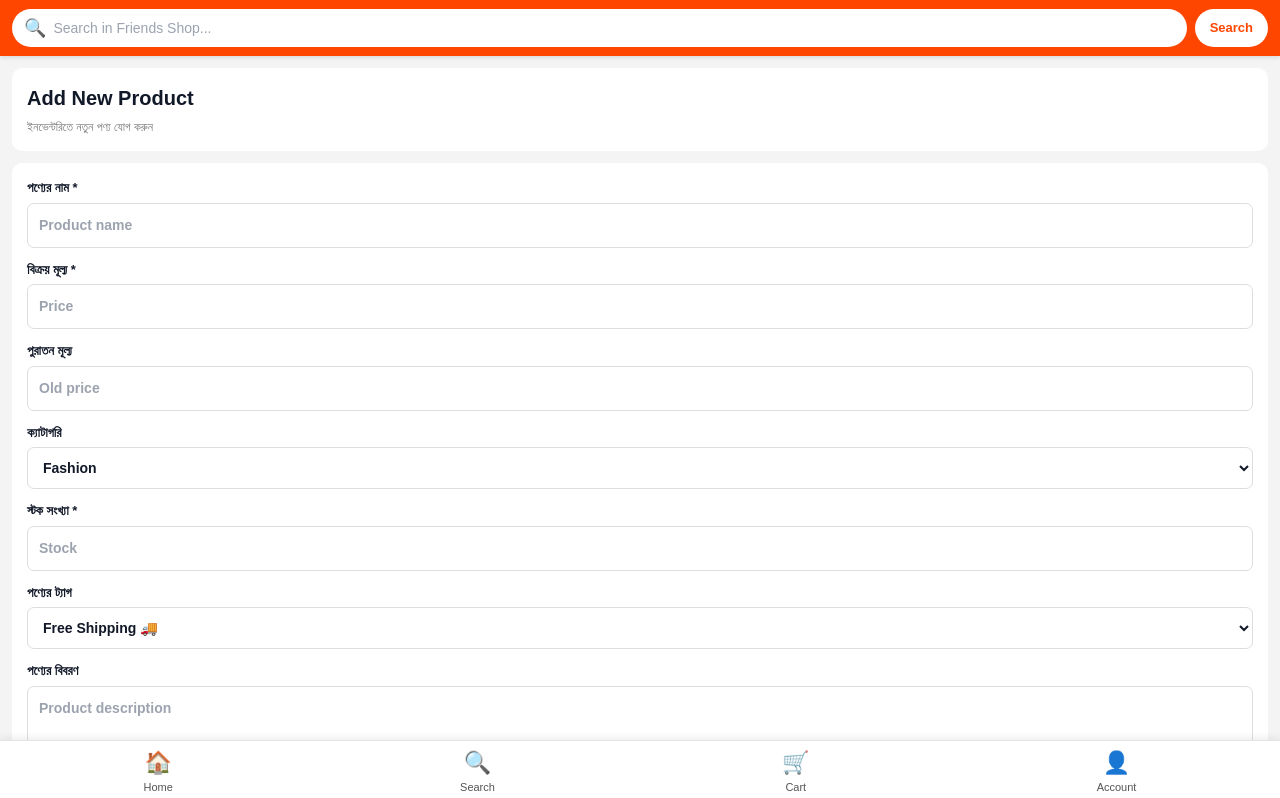
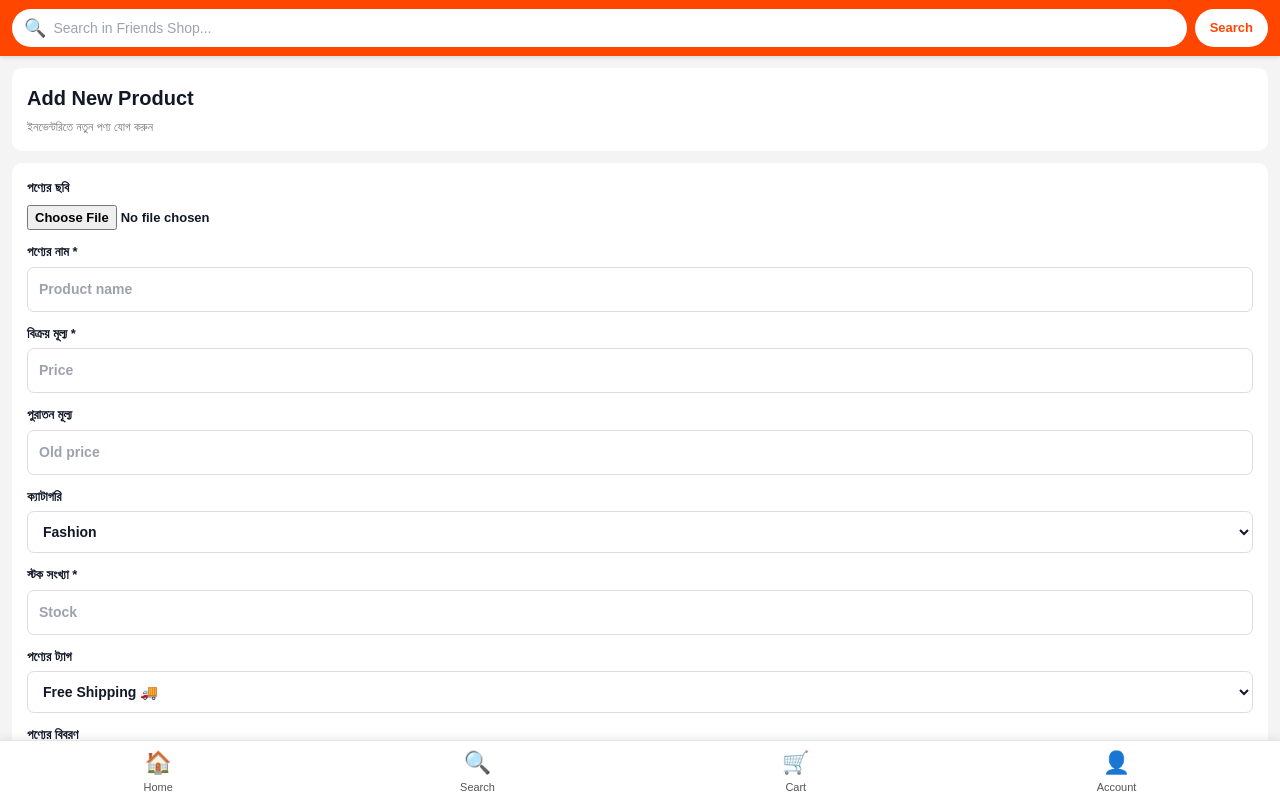
Before and after one commit to mdebarimk-gif/Friends-Shop-New, a Next.js app: page /admin/add-product in a window 1280 px wide. Shown: the top 798 px of the page. Built offline with nearby package versions, Linux system fonts and the light colour scheme; no server answers.

Commit message:
Add product image upload

```diff
--- a/app/admin/add-product/page.tsx
+++ b/app/admin/add-product/page.tsx
@@ -14,8 +14,30 @@ export default function AddProduct() {
     description: '',
   });
 
+  const [imageFile, setImageFile] = useState<File | null>(null);
+  const [imagePreview, setImagePreview] = useState('');
   const [saving, setSaving] = useState(false);
   const [message, setMessage] = useState('');
+
+  const handleImageChange = (e: React.ChangeEvent<HTMLInputElement>) => {
+    const file = e.target.files?.[0];
+
+    if (!file) return;
+
+    if (!file.type.startsWith('image/')) {
+      setMessage('❌ শুধু ছবি নির্বাচন করুন।');
+      return;
+    }
+
+    if (file.size > 5 * 1024 * 1024) {
+      setMessage('❌ ছবির সাইজ সর্বোচ্চ 5 MB হতে পারবে।');
+      return;
+    }
+
+    setImageFile(file);
+    setImagePreview(URL.createObjectURL(file));
+    setMessage('');
+  };
 
   const handleSubmit = async (e: React.FormEvent) => {
     e.preventDefault();
@@ -28,6 +50,38 @@ export default function AddProduct() {
     setSaving(true);
     setMessage('');
 
+    let imageUrl: string | null = null;
+
+    try {
+      // ছবি থাকলে Supabase Storage-এ আপলোড
+      if (imageFile) {
+        const fileExt = imageFile.name.split('.').pop()?.toLowerCase() || 'jpg';
+
+        const fileName = `${Date.now()}-${crypto.randomUUID()}.${fileExt}`;
+
+        const { error: uploadError } = await supabase.storage
+          .from('product-images')
+          .upload(fileName, imageFile, {
+            cacheControl: '3600',
+            upsert: false,
+            contentType: imageFile.type,
+          });
+
+        if (uploadError) {
+          console.error('Image upload error:', uploadError);
+          setMessage('❌ ছবি আপলোড করা যায়নি।');
+          setSaving(false);
+          return;
+        }
+
+        const { data: publicUrlData } = supabase.storage
+          .from('product-images')
+          .getPublicUrl(fileName);
+
+        imageUrl = publicUrlData.publicUrl;
+      }
+
+      // Product database-এ সংরক্ষণ
       const { error } = await supabase.from('products').insert({
         title: productData.title,
         price: Number(productData.price),
@@ -38,18 +92,17 @@ export default function AddProduct() {
         stock: Number(productData.stock),
         tag: productData.tag,
         description: productData.description,
-      image_url: null,
+        image_url: imageUrl,
       });
 
+      if (error) {
+        console.error('Product insert error:', error);
+        setMessage('❌ পণ্য সংরক্ষণ করা যায়নি।');
         setSaving(false);
-
-    if (error) {
-      console.error(error);
-      setMessage('❌ পণ্য সংরক্ষণ করা যায়নি।');
         return;
       }
 
-    setMessage('✅ পণ্য সফলভাবে Supabase-এ সংরক্ষণ হয়েছে!');
+      setMessage('✅ পণ্য ও ছবি সফলভাবে প্রকাশ হয়েছে!');
 
       setProductData({
         title: '',
@@ -60,6 +113,15 @@ export default function AddProduct() {
         tag: 'Free Shipping 🚚',
         description: '',
       });
+
+      setImageFile(null);
+      setImagePreview('');
+    } catch (error) {
+      console.error(error);
+      setMessage('❌ একটি সমস্যা হয়েছে। আবার চেষ্টা করুন।');
+    }
+
+    setSaving(false);
   };
 
   return (
@@ -110,6 +172,43 @@ export default function AddProduct() {
           gap: '12px',
         }}
       >
+        <label style={{ fontSize: '13px', fontWeight: '700' }}>
+          পণ্যের ছবি
+          <input
+            type="file"
+            accept="image/*"
+            onChange={handleImageChange}
+            style={{
+              display: 'block',
+              width: '100%',
+              marginTop: '7px',
+              fontSize: '13px',
+            }}
+          />
+        </label>
+
+        {imagePreview && (
+          <div
+            style={{
+              border: '1px solid #ddd',
+              borderRadius: '8px',
+              padding: '8px',
+              backgroundColor: '#fafafa',
+            }}
+          >
+            <img
+              src={imagePreview}
+              alt="Product preview"
+              style={{
+                width: '100%',
+                maxHeight: '220px',
+                objectFit: 'contain',
+                borderRadius: '6px',
+              }}
+            />
+          </div>
+        )}
+
         <label style={{ fontSize: '13px', fontWeight: '700' }}>
           পণ্যের নাম *
           <input
@@ -183,6 +282,7 @@ export default function AddProduct() {
           স্টক সংখ্যা *
           <input
             type="number"
+            min="0"
             value={productData.stock}
             onChange={(e) =>
               setProductData({
```
Lines whose indentation alone changed are shown as unchanged.
